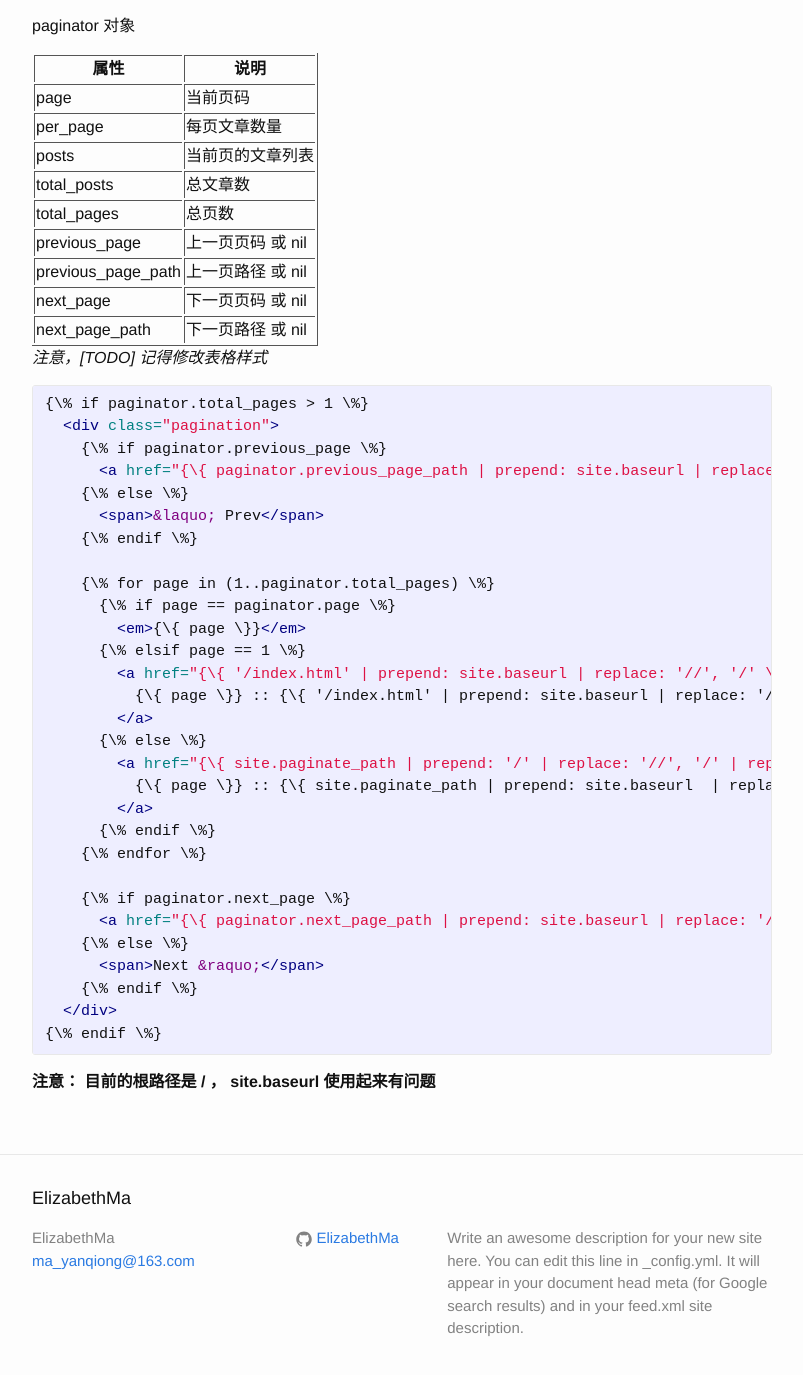
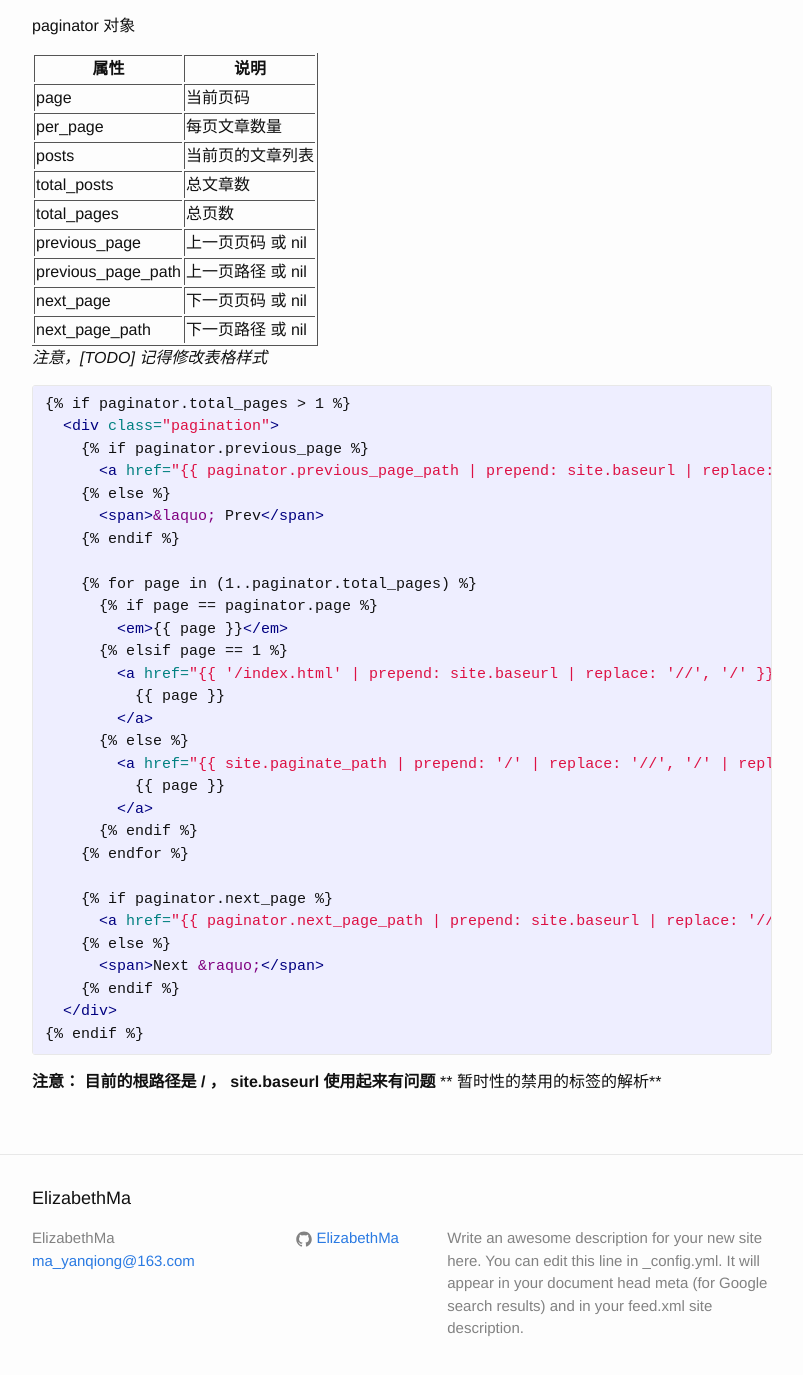
Before and after one commit to yanqiong/yanqiong.github.io, a Jekyll site: the page built from _posts/2015-3-14-jekyll-paging.md, in a window 1280 px wide and 1400 px high, scrolled down 1133 px. Shown: the top 1375 px of the window, without its empty margins (238-1041 px from the left). Built offline with Jekyll 4.4.1, drawn with Linux system fonts in a browser that asks for light colours; some of the changed text lies outside the part shown.

Commit message:
修改 liquid 标记显示

```diff
--- a/_posts/2015-3-14-jekyll-paging.md
+++ b/_posts/2015-3-14-jekyll-paging.md
@@ -29,16 +29,18 @@ categories: jekyll pagination
 在首页（index.html）中使用
 
 {% highlight html %}
-{\% for post in paginator.posts \%}
+{% raw %}
+{% for post in paginator.posts %}
   <li>
-    <span class="post-meta">{\{ post.date | date: "%b %-d, %Y" \}}
-       {\{ post.categories | array_to_sentence_string \}}
+    <span class="post-meta">{{ post.date | date: "%b %-d, %Y" }}
+       {{ post.categories | array_to_sentence_string  }}
 
     <h2>
-      <a class="post-link" href="{\{ post.url | prepend: site.baseurl \}}">{\{ post.title \}}</a>
+      <a class="post-link" href="{{ post.url | prepend: site.baseurl }}">{{ post.title }}</a>
     </h2>
   </li>
-{\% endfor \%}
+{% endfor %}
+{% endraw %}
 {% endhighlight %}
 
 **使用时请去掉转义字符 \% => % , \{ => { , \} => }**
@@ -62,35 +64,38 @@ paginator 对象
 *注意，[TODO] 记得修改表格样式*
 
 {% highlight html %}
-{\% if paginator.total_pages > 1 \%}
+{% raw %}
+{% if paginator.total_pages > 1 %}
   <div class="pagination">
-    {\% if paginator.previous_page \%}
-      <a href="{\{ paginator.previous_page_path | prepend: site.baseurl | replace: '//', '/' \}}">&laquo; Prev</a>
-    {\% else \%}
+    {% if paginator.previous_page %}
+      <a href="{{ paginator.previous_page_path | prepend: site.baseurl | replace: '//', '/' }}">&laquo; Prev</a>
+    {% else %}
       <span>&laquo; Prev</span>
-    {\% endif \%}
+    {% endif %}
 
-    {\% for page in (1..paginator.total_pages) \%}
-      {\% if page == paginator.page \%}
-        <em>{\{ page \}}</em>
-      {\% elsif page == 1 \%}
-        <a href="{\{ '/index.html' | prepend: site.baseurl | replace: '//', '/' \}}">
-          {\{ page \}} :: {\{ '/index.html' | prepend: site.baseurl | replace: '//', '/' \}}
+    {% for page in (1..paginator.total_pages) %}
+      {% if page == paginator.page %}
+        <em>{{ page }}</em>
+      {% elsif page == 1 %}
+        <a href="{{ '/index.html' | prepend: site.baseurl | replace: '//', '/' }}">
+          {{ page }}
         </a>
-      {\% else \%}
-        <a href="{\{ site.paginate_path | prepend: '/' | replace: '//', '/' | replace: ':num', page \}}">
-          {\{ page \}} :: {\{ site.paginate_path | prepend: site.baseurl  | replace: '//', '/' | replace: ':num', page \}}
+      {% else %}
+        <a href="{{ site.paginate_path | prepend: '/' | replace: '//', '/' | replace: ':num', page }}">
+          {{ page }}
         </a>
-      {\% endif \%}
-    {\% endfor \%}
+      {% endif %}
+    {% endfor %}
 
-    {\% if paginator.next_page \%}
-      <a href="{\{ paginator.next_page_path | prepend: site.baseurl | replace: '//', '/' \}}">Next &raquo;</a>
-    {\% else \%}
+    {% if paginator.next_page %}
+      <a href="{{ paginator.next_page_path | prepend: site.baseurl | replace: '//', '/' }}">Next &raquo;</a>
+    {% else %}
       <span>Next &raquo;</span>
-    {\% endif \%}
+    {% endif %}
   </div>
-{\% endif \%}
+{% endif %}
+{% endraw %}
 {% endhighlight %}
 
 **注意： 目前的根路径是 / ， site.baseurl 使用起来有问题**
+**{% raw %} {% endraw %} 暂时性的禁用的标签的解析**
```
Also changed, not shown: README.md.
